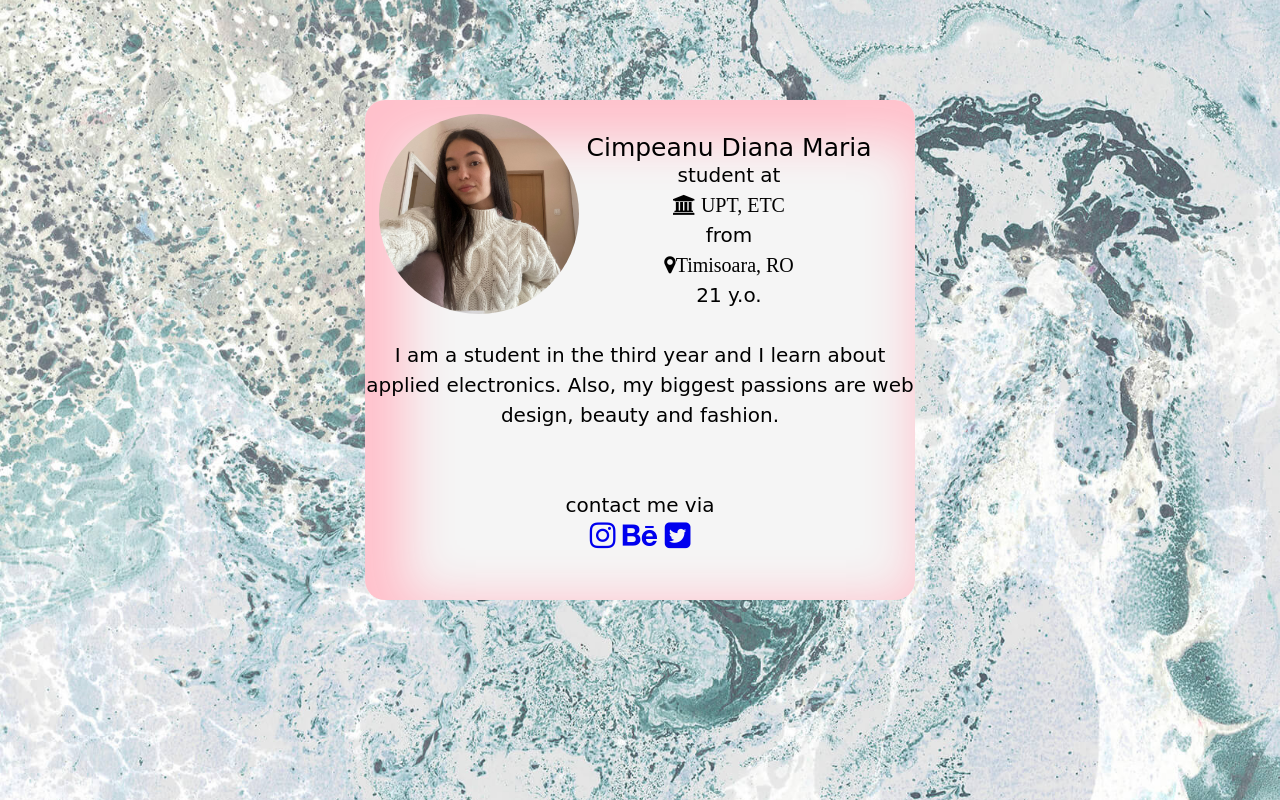
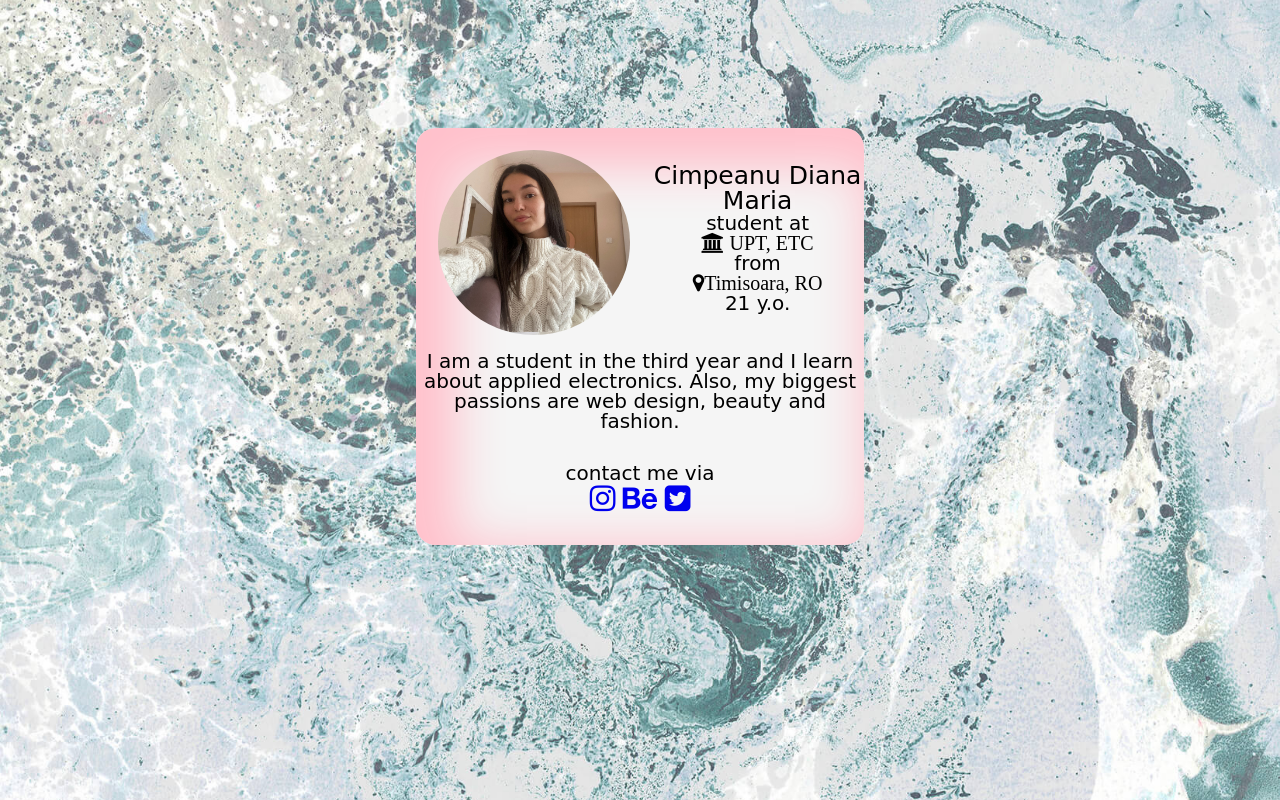
Before and after one commit to dianacimpeanu/profile, a plain HTML site: page index.html in a window 1280 px wide. Drawn offline with Linux system fonts and the light colour scheme.

Commit message:
add final

```diff
--- a/main.css
+++ b/main.css
@@ -57,34 +57,36 @@ body{
 }
 #aboutme{
   background-color: whitesmoke;
-  height: 500px;
-  width: 550px;
+  height: 70%;
+  width: 35%;
   border-radius: 20px;
   box-shadow: 20px 20px 50px 20px pink inset ;
-  margin-top: 100px;
+  margin-top: 10%;
 }
 #first{
-  width: 550px;
-  height:200px;
+  width: 100%;
+  height:35%;
+  display:flex;
+
 }
 #profile-pic{
-  width:200px;
-  height:200px;
+  width:50%;
+  height:90%;
   float:left;
-  margin-left:14px;
-  margin-top:14px;
-
+  margin-left:5%;
+  margin-top:5%;
+  margin-bottom:3%;
 }
 img{
- width:100%;
-  height:100%;
+ width:90%;
+  height:50%;
   border-radius:50%;
   transition: all 1s ease-in-out;
 }
 #info{
  float:left;
-  width:300px;
-  height:200px;
+  width:50%;
+  height:100%;
   margin-top:35px;
 }
 h1,p {
@@ -97,7 +99,7 @@ h1{
 }
 p{
   font-size: 20px;
-  line-height: 30px; /*pt spatiu intre linii*/
+  line-height: 20px; /*pt spatiu intre linii*/
 }
 img:hover{
   transform:scale(1.1);
@@ -105,15 +107,16 @@ img:hover{
   filter:brightness(130%);
 }
 #description{
-  height: 150px;
+  height: 35%;
   width: 100%;
-  margin-top:40px;
+
 }
 #contact{
-   height: 100px;
+  height: 30%;
   width:100%;
   text-align:center;
-
+  margin-top:7%;
+  margin-bottom:7%;
 }
 #size{
   font-size: 30px;
```
